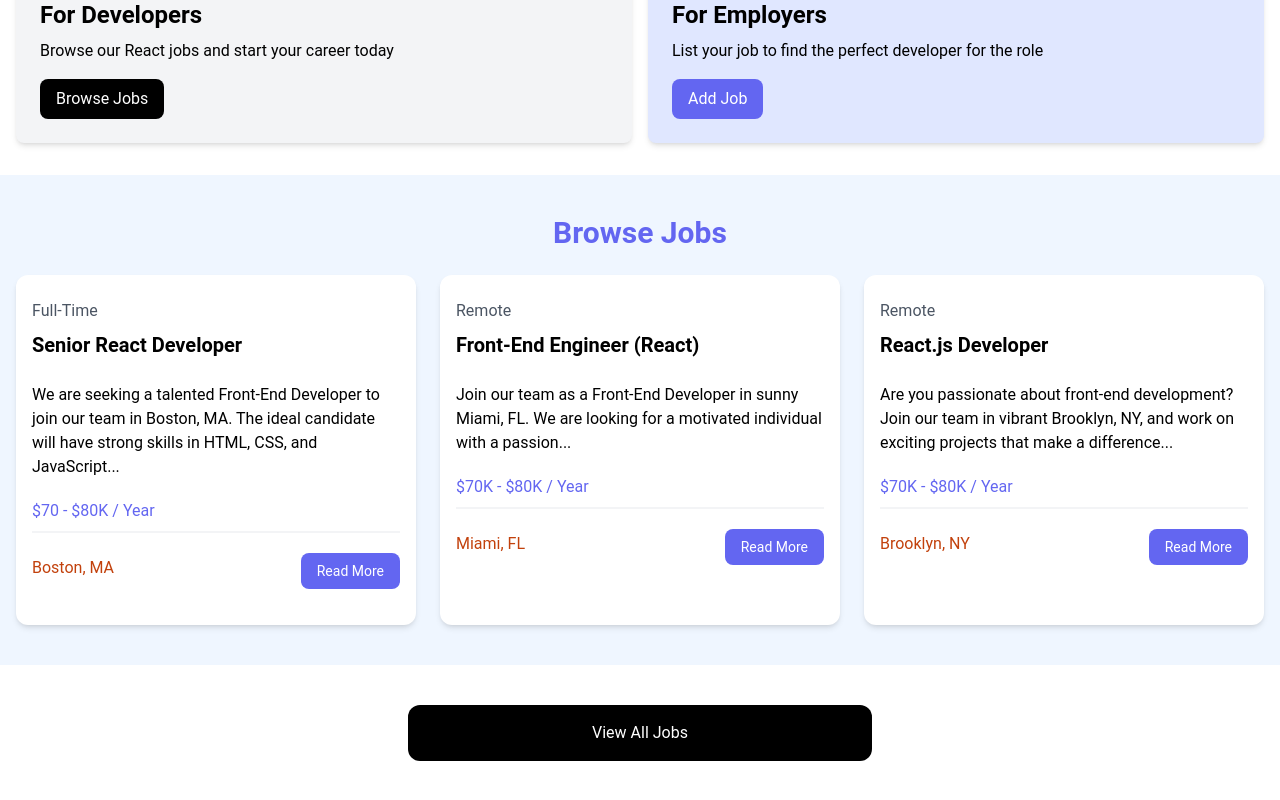
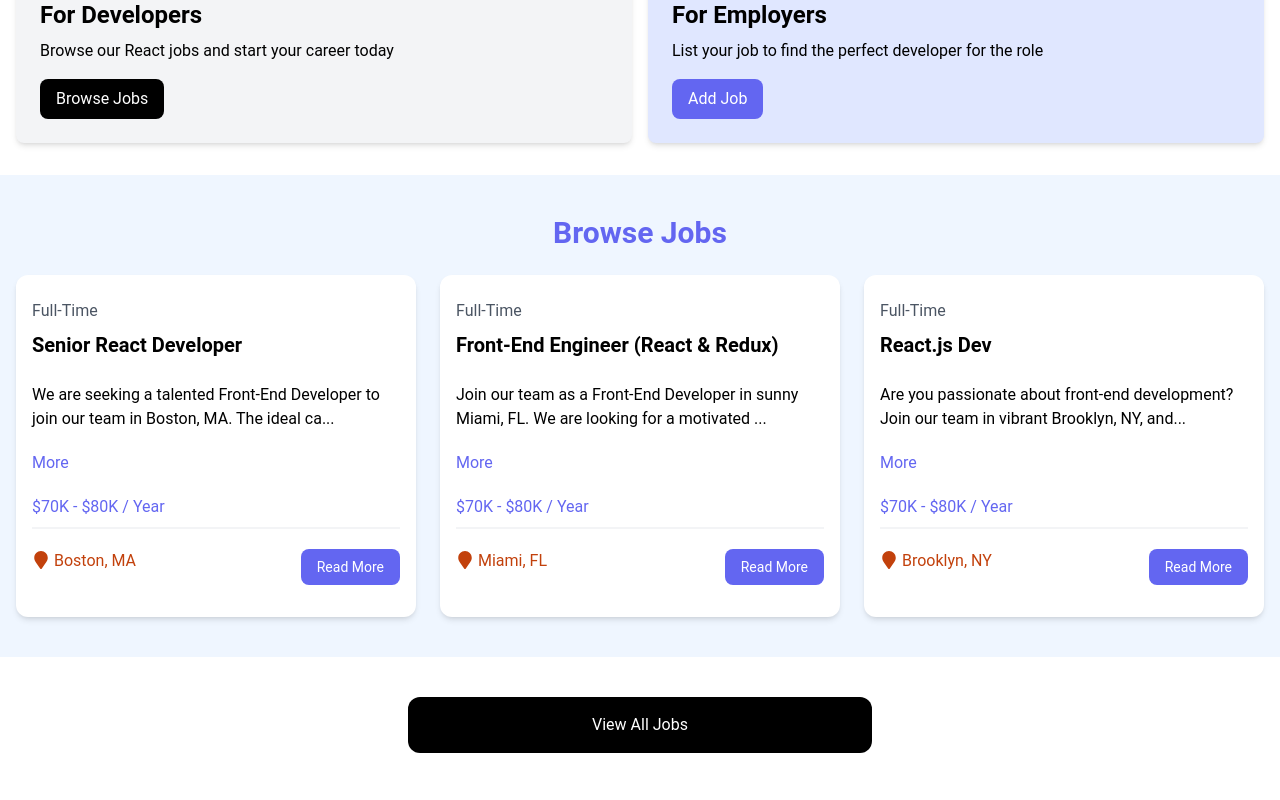
Before and after one commit to saraswatAnkit/GitHub-Jobs-App, a React (Vite) app: page / in a window 1280 px wide. Shown: the part 434-1234 px from the top of the page. Built offline with nearby package versions, Linux system fonts and the light colour scheme.

Commit message:
modified:   package-lock.json 	modified:   package.json 	modified:   src/App.jsx 	new file:   src/components/JobListing.jsx 	modified:   src/components/JobListings.jsx 	new file:   src/components/ViewAllJobs.jsx

```diff
--- a/package.json
+++ b/package.json
@@ -11,7 +11,8 @@
   },
   "dependencies": {
     "react": "^18.3.1",
-    "react-dom": "^18.3.1"
+    "react-dom": "^18.3.1",
+    "react-icons": "^5.3.0"
   },
   "devDependencies": {
     "@eslint/js": "^9.13.0",
--- a/src/App.jsx
+++ b/src/App.jsx
@@ -2,6 +2,8 @@ import { useState } from 'react'
 import Navbar from './components/Navbar'
 import Hero from './components/Hero'
 import HomeCards from './components/HomeCards'
+import JobListings from './components/JobListings'
+import ViewAllJobs from './components/ViewAllJobs'
 function App() {
 
 
@@ -10,116 +12,8 @@ function App() {
        <Navbar />
        <Hero title="Become a React Dev" subtitle="Find the React job that fits your skills and needs" />
       <HomeCards />
-
-    {/* <!-- Browse Jobs --> */}
-    <section className="bg-blue-50 px-4 py-10">
-      <div className="container-xl lg:container m-auto">
-        <h2 className="text-3xl font-bold text-indigo-500 mb-6 text-center">
-          Browse Jobs
-        </h2>
-        <div className="grid grid-cols-1 md:grid-cols-3 gap-6">
-          {/* <!-- Job Listing 1 --> */}
-          <div className="bg-white rounded-xl shadow-md relative">
-            <div className="p-4">
-              <div className="mb-6">
-                <div className="text-gray-600 my-2">Full-Time</div>
-                <h3 className="text-xl font-bold">Senior React Developer</h3>
-              </div>
-
-              <div className="mb-5">
-               We are seeking a talented Front-End Developer to join our team in Boston, MA. The ideal candidate will have strong skills in HTML, CSS, and JavaScript...
-              </div>
-
-              <h3 className="text-indigo-500 mb-2">$70 - $80K / Year</h3>
-
-              <div className="border border-gray-100 mb-5"></div>
-
-              <div className="flex flex-col lg:flex-row justify-between mb-4">
-                <div className="text-orange-700 mb-3">
-                  <i className="fa-solid fa-location-dot text-lg"></i>
-                  Boston, MA
-                </div>
-                <a
-                  href="job.html"
-                  className="h-[36px] bg-indigo-500 hover:bg-indigo-600 text-white px-4 py-2 rounded-lg text-center text-sm"
-                >
-                 Read More
-                </a>
-              </div>
-            </div>
-          </div>
-          {/* <!-- Job Listing 2 --> */}
-          <div className="bg-white rounded-xl shadow-md relative">
-            <div className="p-4">
-              <div className="mb-6">
-                <div className="text-gray-600 my-2">Remote</div>
-                <h3 className="text-xl font-bold">Front-End Engineer (React)</h3>
-              </div>
-
-              <div className="mb-5">
-               Join our team as a Front-End Developer in sunny Miami, FL. We are looking for a motivated individual with a passion...
-              </div>
-
-              <h3 className="text-indigo-500 mb-2">$70K - $80K / Year</h3>
-
-              <div className="border border-gray-100 mb-5"></div>
-
-              <div className="flex flex-col lg:flex-row justify-between mb-4">
-                <div className="text-orange-700 mb-3">
-                  <i className="fa-solid fa-location-dot text-lg"></i>
-                  Miami, FL
-                </div>
-                <a
-                  href="job.html"
-                  className="h-[36px] bg-indigo-500 hover:bg-indigo-600 text-white px-4 py-2 rounded-lg text-center text-sm"
-                >
-                 Read More
-                </a>
-              </div>
-            </div>
-          </div>
-          {/* <!-- Job Listing 3 --> */}
-          <div className="bg-white rounded-xl shadow-md relative">
-            <div className="p-4">
-              <div className="mb-6">
-                <div className="text-gray-600 my-2">Remote</div>
-                <h3 className="text-xl font-bold">React.js Developer</h3>
-              </div>
-
-              <div className="mb-5">
-                Are you passionate about front-end development? Join our team in vibrant Brooklyn, NY, and work on exciting projects that make a difference...
-              </div>
-
-              <h3 className="text-indigo-500 mb-2">$70K - $80K / Year</h3>
-
-              <div className="border border-gray-100 mb-5"></div>
-
-              <div className="flex flex-col lg:flex-row justify-between mb-4">
-                <div className="text-orange-700 mb-3">
-                  <i className="fa-solid fa-location-dot text-lg"></i>
-                  Brooklyn, NY
-                </div>
-                <a
-                  href="job.html"
-                  className="h-[36px] bg-indigo-500 hover:bg-indigo-600 text-white px-4 py-2 rounded-lg text-center text-sm"
-                >
-                 Read More
-                </a>
-              </div>
-            </div>
-          </div>
-        </div>
-      </div>
-    </section>
-
-    <section className="m-auto max-w-lg my-10 px-6">
-      <a
-        href="jobs.html"
-        className="block bg-black text-white text-center py-4 px-6 rounded-xl hover:bg-gray-700"
-        >View All Jobs</a
-      >
-    </section>
-
+      <JobListings />
+      <ViewAllJobs />
     </>
   )
 }
--- /dev/null
+++ b/src/components/JobListing.jsx
@@ -0,0 +1,48 @@
+import React from 'react'
+import { useState } from 'react'
+import { FaMapMarker } from 'react-icons/fa'
+
+const JobListing = ({ job }) => {
+    const [showFullDescription, setShowFullDescription] = useState(false)
+
+    let description = job.description;
+
+    if(!showFullDescription){
+        description = description.substring(0,90) + "..."
+    }
+  return (
+    <div className="bg-white rounded-xl shadow-md relative" key={job.id}>
+                <div className="p-4">
+                  <div className="mb-6">
+                    <div className="text-gray-600 my-2">{job.type}</div>
+                    <h3 className="text-xl font-bold">{job.title}</h3>
+                  </div>
+
+                  <div className="mb-5">
+                   {description}
+                  </div>
+
+                  <button className="text-indigo-500 mb-5 hover:text-indigo-600" onClick={()=>setShowFullDescription((prevState)=>!prevState)}>{showFullDescription ? 'Less' : 'More'}</button>
+
+                  <h3 className="text-indigo-500 mb-2">{job.salary} / Year</h3>
+
+                  <div className="border border-gray-100 mb-5"></div>
+
+                  <div className="flex flex-col lg:flex-row justify-between mb-4">
+                    <div className="text-orange-700 mb-3">
+                      <FaMapMarker className='inline text-lg mb-1 mr-1' />
+                      {job.location}
+                    </div>
+                    <a
+                      href={`/job/${job.id}`}
+                      className="h-[36px] bg-indigo-500 hover:bg-indigo-600 text-white px-4 py-2 rounded-lg text-center text-sm"
+                    >
+                     Read More
+                    </a>
+                  </div>
+                </div>
+              </div>
+  )
+}
+
+export default JobListing
--- a/src/components/JobListings.jsx
+++ b/src/components/JobListings.jsx
@@ -1,10 +1,26 @@
 import React from 'react'
+import jobs from '../jobs.json'
+import JobListing from './JobListing'
 
 const JobListings = () => {
+    const recentJobs = jobs.slice(0,3);
+
   return (
-    <div>
+    <section className="bg-blue-50 px-4 py-10">
+      <div className="container-xl lg:container m-auto">
+        <h2 className="text-3xl font-bold text-indigo-500 mb-6 text-center">
+          Browse Jobs
+        </h2>
+        <div className="grid grid-cols-1 md:grid-cols-3 gap-6">
 
-    </div>
+            {recentJobs.map((job)=>(
+                <JobListing key={job.id} job={job} />
+            ))}
+
+        </div>
+      </div>
+    </section>
+
   )
 }
 
--- /dev/null
+++ b/src/components/ViewAllJobs.jsx
@@ -0,0 +1,15 @@
+import React from 'react'
+
+const ViewAllJobs = () => {
+  return (
+    <section className="m-auto max-w-lg my-10 px-6">
+      <a
+        href="/jobs"
+        className="block bg-black text-white text-center py-4 px-6 rounded-xl hover:bg-gray-700"
+        >View All Jobs</a
+      >
+    </section>
+  )
+}
+
+export default ViewAllJobs
```
Also changed, not shown: 1 other file (tests, documents, lock files or other folders).
